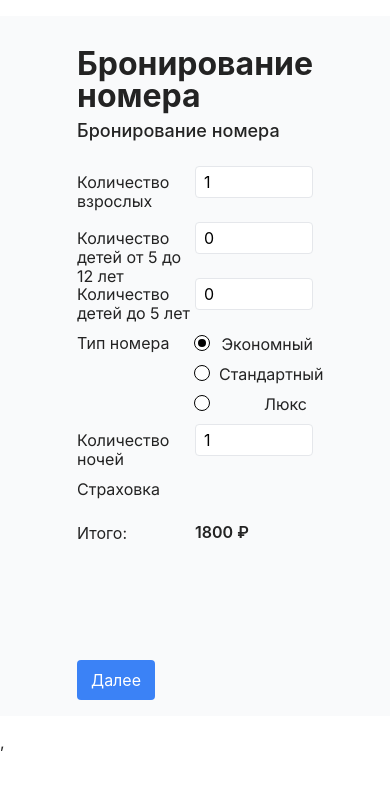
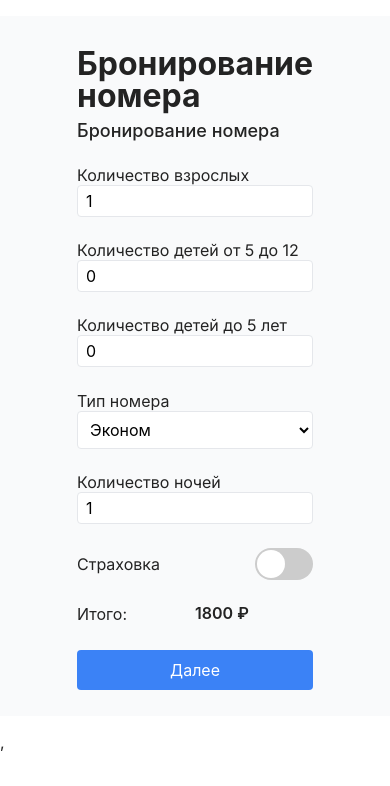
Before and after one commit to Domask2/nimax, a React (Create React App) app: page / in a window 390 px wide. Shown: the top 786 px of the page. Built offline with nearby package versions, Linux system fonts and the light colour scheme.

Commit message:
add media + select + radio + successPage

```diff
--- a/src/App.tsx
+++ b/src/App.tsx
@@ -1,15 +1,26 @@
-import React, { RefObject } from 'react'
+import React, { RefObject, useEffect, useState } from 'react'
 import Routing from './routing/Routing';
 import useElement from './hooks/useElement'
 
 const App = () => {
   const [ref, width] = useElement();
+  const [classname, setClassName] = useState('container');
 
-  console.log(width);
+  useEffect(() => {
+    if(width) {
+      if(width >= 768) {
+          setClassName('container')
+      } else if (width >= 640 && width < 768 ) {
+          setClassName('container sm')
+      } else if (width < 640 ) {
+          setClassName('container es')
+      }
+    }
+  }, [width])
 
    return (
-     <div className='app'>
-        <div ref={ref as RefObject<HTMLDivElement>} className='container'>
+     <div className='app' ref={ref as RefObject<HTMLDivElement>} >
+        <div className={classname}>
             <Routing />
         </div>
     </div>
--- a/src/components/button/button.scss
+++ b/src/components/button/button.scss
@@ -21,3 +21,14 @@
   font-weight: 500;
   line-height: 19px;
 }
+
+@media (max-width: 639px) {
+  .primary {
+    width: 100%;
+    margin-bottom: 10px;
+  }
+
+  .text {
+    width: 100%;
+  }
+}
--- a/src/components/form/form.scss
+++ b/src/components/form/form.scss
@@ -65,6 +65,10 @@
 
       .input_field {
         margin-bottom: 10px;
+
+        &__wrapper {
+          width: 10%;
+        }
       }
     }
   }
@@ -75,7 +79,6 @@
     align-items: center;
     cursor: pointer;
   }
-
 }
 
 .form_result {
@@ -91,3 +94,13 @@
     line-height: 19px;
   }
 }
+
+@media (max-width: 639px) {
+  .form_btn {
+    display: flex;
+    flex-direction: column-reverse;
+    justify-content: space-between;
+    align-items: center;
+    cursor: pointer;
+  }
+}
--- a/src/components/input/Input.tsx
+++ b/src/components/input/Input.tsx
@@ -45,9 +45,9 @@ const Input: FC<InputType> = ({
     }
 
     return (
-        <div className='input_field'>
+        <div className={type === 'checkbox' ? 'input_field checkbox' : 'input_field'}>
             {type !== 'radio' && <div className='input_field__label'>{label}</div>}
-            <div className='input_field__wrapper'>
+            <div className={type === 'checkbox' ? 'input_field__wrapper checkbox' : 'input_field__wrapper'}>
                 <input
                     id={id}
                     className={error ? `${classname} danger` : `${classname}`}
@@ -62,10 +62,12 @@ const Input: FC<InputType> = ({
                     max={max}
                     pattern={pattern}
                 />
+                {/* eslint-disable-next-line jsx-a11y/label-has-associated-control */}
+                {type === 'checkbox' && <label htmlFor={id} className='lb1' />}
+                {/* eslint-disable-next-line jsx-a11y/label-has-associated-control */}
+                {type === 'checkbox' && <label htmlFor={id} className='custom-checkbox' />}
                 {error && <div className='input_field__message'>{error}</div>}
             </div>
-            {/* eslint-disable-next-line jsx-a11y/label-has-associated-control */}
-            {type === 'checkbox' && <label htmlFor={id} className='custom-checkbox' />}
             {type === 'radio' && <div className='input_field__label_radio'>{label}</div>}
         </div>
     );
--- a/src/components/input/input.scss
+++ b/src/components/input/input.scss
@@ -1,9 +1,11 @@
-.input_field {
+.input_field, .input_field__wrapper_checkbox {
   display: flex;
   align-items: center;
   margin-bottom: 24px;
 
   &__wrapper {
+    display: flex;
+    flex-direction: column;
     width: 50%;
   }
 
@@ -122,3 +124,112 @@ input[type='radio']:checked::after {
   transform: translate(-50%, -50%);
   visibility: visible;
 }
+
+.select {
+  display: none;
+}
+
+@media (max-width: 639px) {
+  .input_field {
+    flex-direction: column;
+    align-items: flex-start;
+
+    + .checkbox {
+      flex-direction: row;
+      align-items: center;
+      justify-content: space-between;
+    }
+
+    &__wrapper {
+      display: flex;
+      width: 100%;
+    }
+
+    &__wrapper.checkbox {
+      align-items: flex-end;
+    }
+
+    .input_checkbox {
+      display: none;
+
+      + .lb1 {
+        display: inline-block;
+        position: relative;
+        width: 58px;
+        height: 32px;
+        border-radius: 32px;
+        cursor: pointer;
+      }
+
+      + label::before {
+        width: 0;
+        height: 0;
+        display: none;
+        opacity: 0;
+      }
+
+      + .lb1::before {
+        display: block;
+        content: attr(data-offlabel);
+        position: absolute;
+        top: 18px;
+        right: 10px;
+      }
+
+      + .lb1::after {
+        border-radius: 50%;
+        content: '';
+        position: absolute;
+        top: 2.4px;
+        left: 2px;
+        width: 28px;
+        height: 28px;
+        background-color: white;
+      }
+
+      &:checked + .lb1::before {
+        content: attr(data-onlabel);
+        left: 16px;
+        right: auto;
+        color: #fff;
+      }
+
+      &:checked + .lb1::after {
+        left: 28px;
+        background-color: #f7f7f7;
+      }
+
+      + .lb1 {
+        background-color: #ccc;
+      }
+
+      &:checked + .lb1 {
+        background-color: #22C55E;
+      }
+
+      &:checked + .lb1::before {
+        color: #fff;
+      }
+    }
+
+    &__label {
+      width: 100%;
+    }
+  }
+
+  .form .group {
+    display: none;
+  }
+
+  .select {
+    display: block;
+    margin-bottom: 24px;
+    .select_item {
+      width: 100%;
+      padding: 7px 8px;
+      background: #FFFFFF;
+      border: 1px solid #E5E7EB;
+      border-radius: 4px;
+    }
+  }
+}
--- a/src/hooks/useForm.tsx
+++ b/src/hooks/useForm.tsx
@@ -4,9 +4,7 @@ import { useData } from '../components/contex/DataContex';
 
 const useForm = (
     callback: () => void,
-    validate: (values: ValueType1 & ValueType2) => ErrorType,
-    initValues: ValueType1 & ValueType2,
-    initError: ErrorType,
+    validate: (values: ValueType1 & ValueType2) => ErrorType
 ) => {
     const { data } = useData();
     const [values, setValues] = useState(data);
@@ -21,7 +19,9 @@ const useForm = (
         }
     };
 
-    const handleChange = (event: ChangeEvent<HTMLInputElement>) => {
+    const handleChange = (
+        event: any,
+    ) => {
         event.persist();
         let value: string | number | boolean;
 
@@ -31,10 +31,18 @@ const useForm = (
             value = event.target.value;
         }
 
-        setValues((values) => ({
-            ...values,
-            [event.target.name]: event.target.type === 'checkbox' ? event.target.checked : value,
-        }));
+        if (event.target.type === 'select') {
+            setValues((values) => ({
+                ...values,
+                [event.target.name]: event.target.type === 'checkbox' ? event.target.value : value,
+            }));
+        } else {
+            setValues((values) => ({
+                ...values,
+                [event.target.name]:
+                    event.target.type === 'checkbox' ? event.target.checked : value,
+            }));
+        }
     };
 
     return { handleChange, handleSubmit, values, errors };
--- a/src/page/StepOne.tsx
+++ b/src/page/StepOne.tsx
@@ -20,8 +20,6 @@ const StepOne = () => {
             navigate('/step2');
         },
         validate,
-        InitValues,
-        InitErrors,
     );
 
     useEffect(() => {
@@ -74,7 +72,7 @@ const StepOne = () => {
                             id='typeNumber'
                             name='typeNumber'
                             type='radio'
-                            label='Экономный'
+                            label='Эконом'
                             value='economy'
                             checked={values.typeNumber === 'economy'}
                             onChange={handleChange}
@@ -84,7 +82,7 @@ const StepOne = () => {
                             id='typeNumber'
                             name='typeNumber'
                             type='radio'
-                            label='Стандартный'
+                            label='Стандарт'
                             value='standard'
                             checked={values.typeNumber === 'standard'}
                             onChange={handleChange}
@@ -101,6 +99,16 @@ const StepOne = () => {
                         />
                     </div>
                 </div>
+
+                <div className='select'>
+                    <div className='select__title'>Тип номера</div>
+                    <select className='select_item' value={values.typeNumber} onChange={handleChange} name="typeNumber" id="typeNumber" form="form">
+                        <option value="economy">Эконом</option>
+                        <option value="standard">Стандарт</option>
+                        <option value="luxury">Люкс</option>
+                    </select>
+                </div>
+
 
                 <Input
                     id='countNumber'
--- a/src/page/StepTwo.tsx
+++ b/src/page/StepTwo.tsx
@@ -19,8 +19,6 @@ const StepOne = () => {
             navigate('/result');
         },
         validate2,
-        InitValues2,
-        InitErrors,
     );
 
     return (
--- a/src/page/Success.tsx
+++ b/src/page/Success.tsx
@@ -7,18 +7,25 @@ const Result = () => {
     const navigate = useNavigate();
     const { setValues } = useData();
     return (
-        <div>
-            <div>Заказ успешно оплачен</div>
+        <div className='success'>
+            <div className='success_container'>
+                <div className='success_title'>
+                    <img src='./success.png' alt='success' />
+                    Заказ успешно оплачен
+                </div>
+                <div className='success_wrapper_button'>
                     <button
                         type='button'
                         onClick={() => {
                             navigate('/');
                             setValues({ ...InitValues, ...InitValues2 });
                         }}
-                className='button is-block is-info is-fullwidth'
+                        className='button primary'
                     >
                         Забронировать еще
                     </button>
+                </div>
+            </div>
         </div>
     );
 };
--- a/src/scss/app.scss
+++ b/src/scss/app.scss
@@ -16,12 +16,59 @@
   margin: 16px;
 }
 
-.message {
-  color: red;
-  margin-bottom: 0.5rem;
+.success {
+  display: flex;
+  flex-direction: column;
+  align-items: center;
+  justify-content: center;
+  height: 100%;
+  width: 100%;
+
+  &_wrapper_button {
+    width: 100%;
+    display: flex;
+    flex-direction: column;
+    align-items: center;
+    justify-content: center;
+  }
+
+  &_title {
+    display: flex;
+    flex-direction: column;
+    align-items: center;
+    justify-content: center;
+    font-weight: 600;
+    font-size: 20px;
+    line-height: 24px;
+    margin-bottom: 20px;
+
+    img {
+      width: 134px;
+      height: 134px;
+      margin-bottom: 13px;
+    }
+  }
 }
 
-.is-danger {
-  border: 1px solid red;
-  background-color: indianred;
+@media (max-width: 639px) {
+  .success_container {
+    width: 100%;
+    position: relative;
+  }
+  .success_wrapper_button {
+    position: absolute;
+    bottom: -246px;
+    width: 100%;
+  }
 }
+
+
+//.message {
+//  color: red;
+//  margin-bottom: 0.5rem;
+//}
+//
+//.is-danger {
+//  border: 1px solid red;
+//  background-color: indianred;
+//}
```
Also changed, not shown: public/success.png (added). Lines whose indentation alone changed are shown as unchanged.
